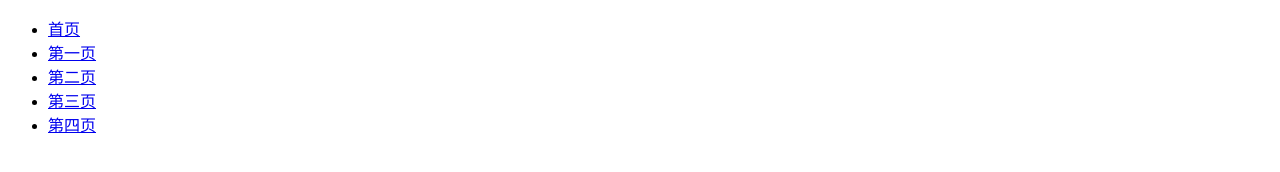
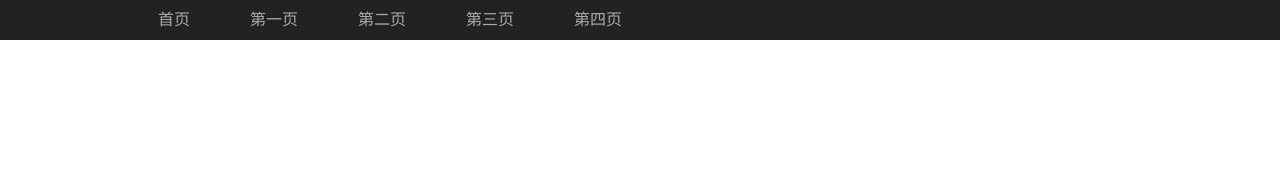
Before and after one commit to yangzhanmei/nav-demo, a plain HTML site: page index.html in a window 1280 px wide. Drawn offline with nearby package versions, Linux system fonts and the light colour scheme.

Commit message:
add css to navs

```diff
--- /dev/null
+++ b/index.css
@@ -0,0 +1,37 @@
+* {
+    margin: 0;
+    padding: 0;
+}
+
+.nav {
+    width: 100%;
+    height: 40px;
+    background-color: #222;
+}
+
+.list {
+    width: 80%;
+    height: 40px;
+    margin: 0 auto;
+    list-style-type: none;
+}
+
+.list li {
+    float: left;
+}
+
+a {
+    text-decoration: none;
+}
+
+.list li a {
+    padding: 0 30px;
+    color: #aaa;
+    line-height: 40px;
+    display: block;
+}
+
+.list li a:hover {
+    background: #333;
+    color: #fff;
+}
--- a/index.html
+++ b/index.html
@@ -4,6 +4,7 @@
     <meta charset="UTF-8">
     <title>nav-demo</title>
     <script src="http://static.runoob.com/assets/jquery/2.0.3/jquery.min.js"></script>
+    <link rel="stylesheet" href="index.css">
 </head>
 <body>
 <div class="nav">
```
